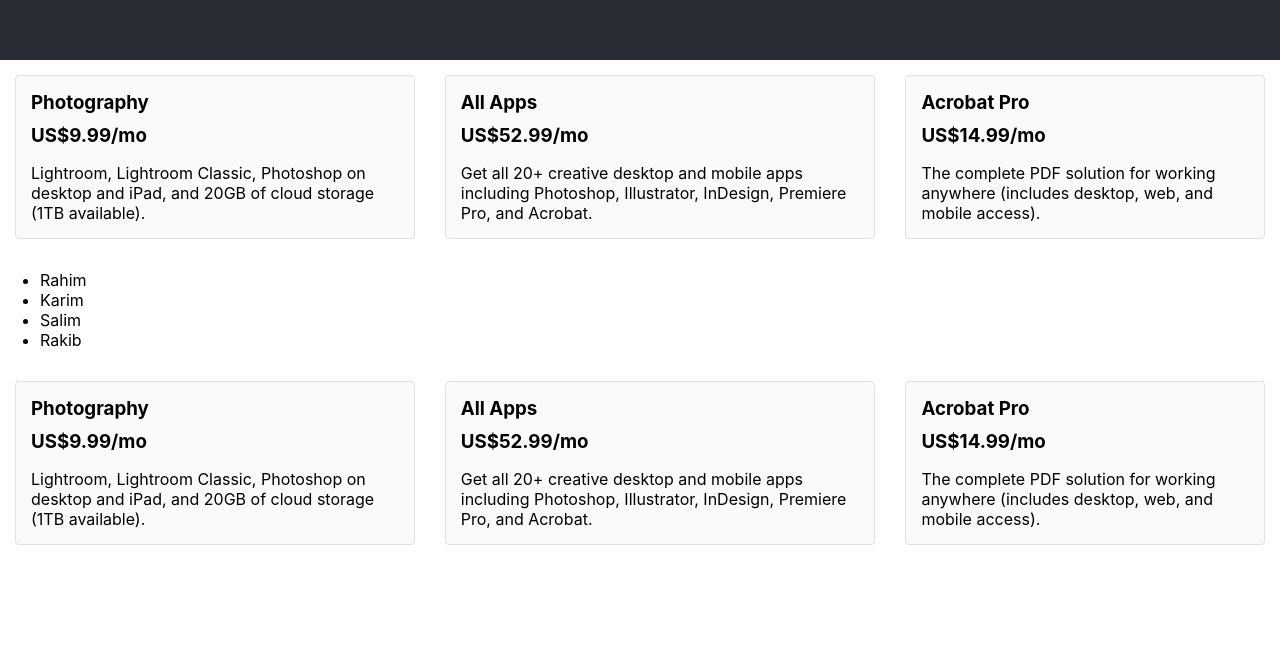
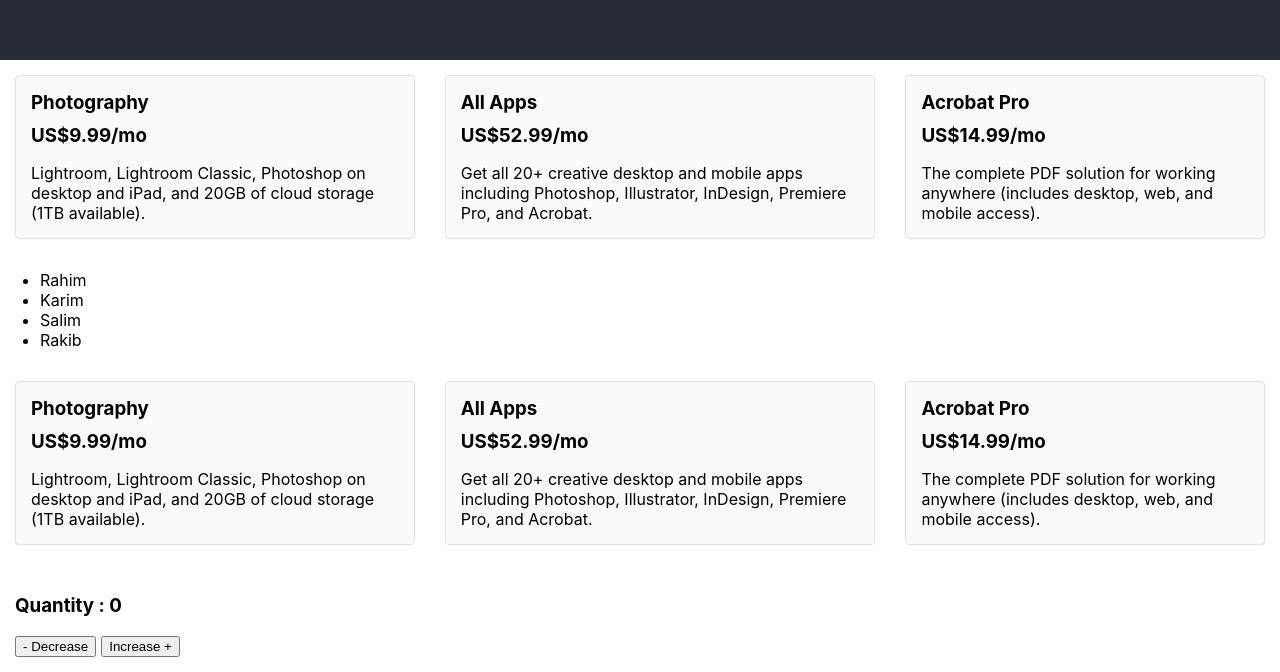
Before and after one commit to humayunahmed8/react-core-concept, a React (Create React App) app: page / in a window 1280 px wide. Shown: the part 740-1412 px from the top of the page. Before the commit the page ends 1300 px from the top, so only its background shows below. Built offline with nearby package versions, Linux system fonts and the light colour scheme.

Commit message:
Counter Component Using React State

```diff
--- a/src/App.js
+++ b/src/App.js
@@ -1,3 +1,4 @@
+import React, { useState } from 'react';
 import logo from './logo.svg';
 import './App.css';
 
@@ -66,6 +67,14 @@
       </div>
 
 
+      {/* Counter Component using State  */}
+      <div style={{padding : '15px'}}>
+        <Counter></Counter>
+      </div>
+
+
+
+
 
     </div>
   );
@@ -122,6 +131,37 @@
   }
 
 
+  // Counter Component using State
+
+  function Counter() {
+
+    // const [stateName, StateAction]
+    const [count, setCount] = useState(0);
+
+    // const handleIncreaseOne = () => {
+    //   const newCount = count + 1;
+    //   setCount(newCount);
+    // }
+    // const handleIncrease = () => setCount(count + 1);
+
+    // const handleDecreaseOne = () => {
+    //   const newCount = count - 1;
+    //   setCount(newCount);
+    // }
+    // const handleDecrease = () => setCount(count - 1);
+
+    return (
+      <div className="Counter">
+        <h3>Quantity : {count}</h3>
+        <button onClick={() => setCount(count - 1)} style={{marginRight: '5px'}}>- Decrease</button>
+        <button onClick={() => setCount(count + 1)}>Increase +</button>
+      </div>
+    )
+  }
+
+
+
+
 }
 
 export default App;
```
